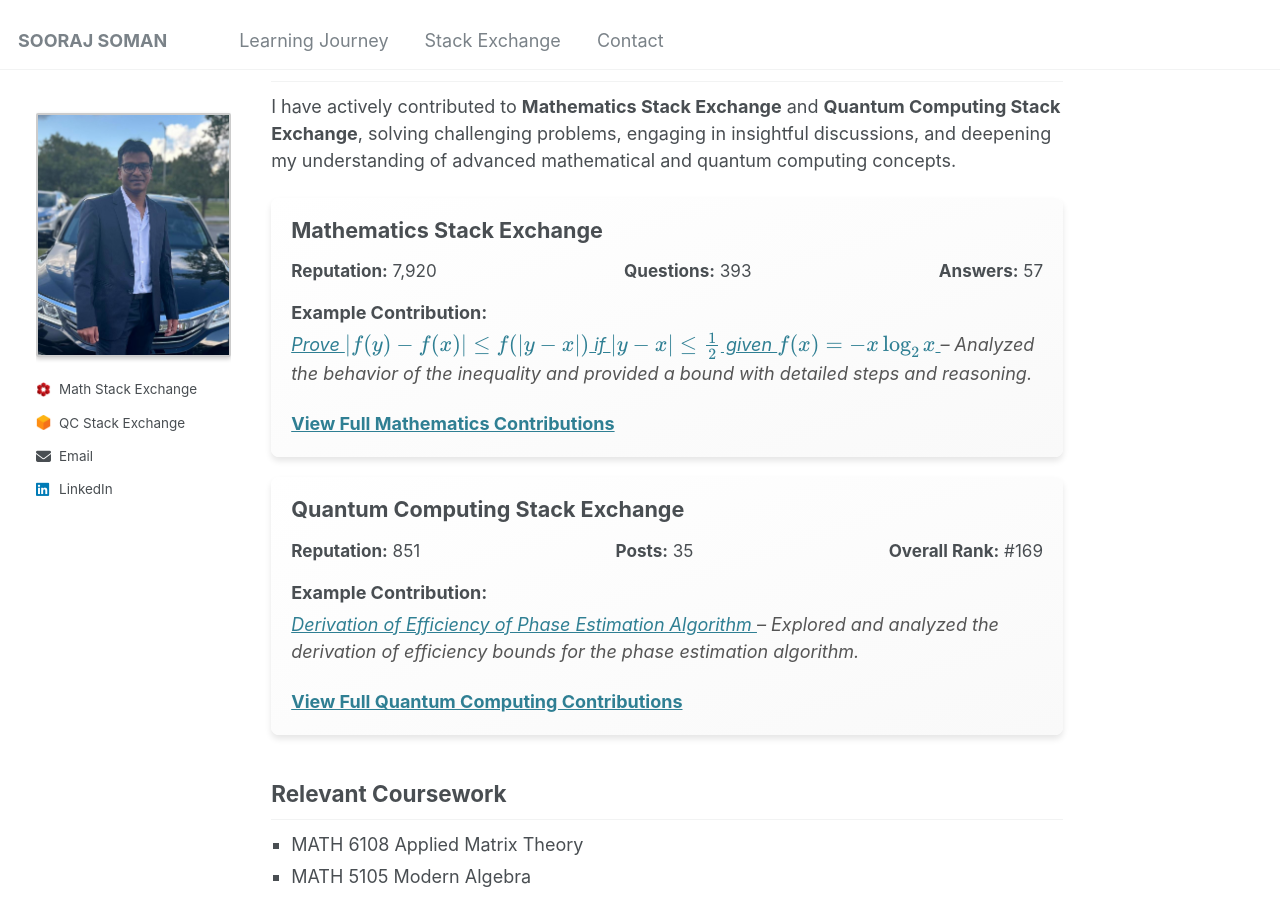
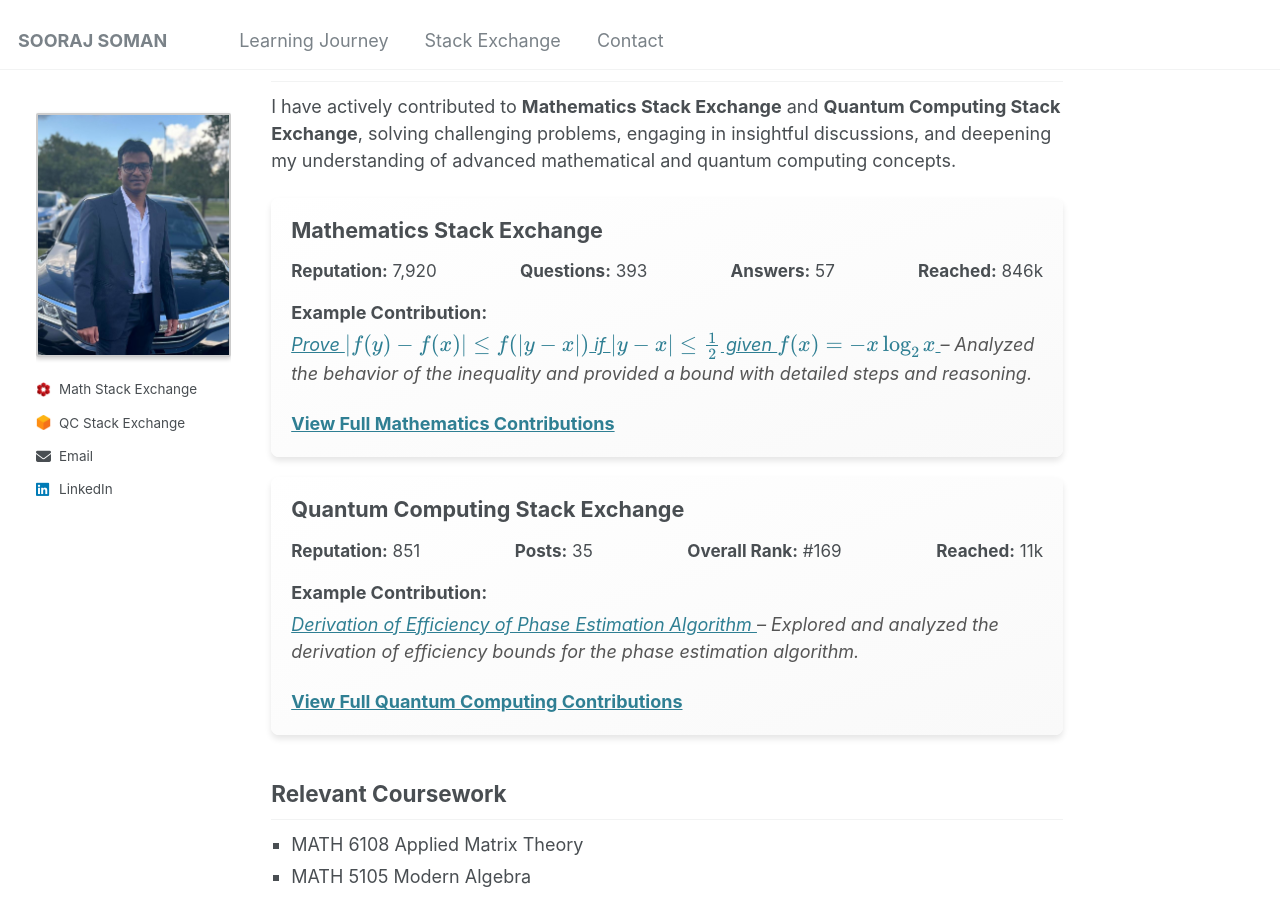
Before and after one commit to soorajss1729/soorajss1729.github.io, a Jekyll site: the page built from _pages/about.md, in a window 1280 px wide and 900 px high, scrolled down 953 px. Built offline with Jekyll 4.4.1, drawn with Linux system fonts in a browser that asks for light colours.

Commit message:
Update about.md

```diff
--- a/_pages/about.md
+++ b/_pages/about.md
@@ -77,6 +77,7 @@
     <div><strong>Reputation:</strong> 7,920</div>
     <div><strong>Questions:</strong> 393</div>
     <div><strong>Answers:</strong> 57</div>
+    <div><strong>Reached:</strong> 846k</div>
   </div>
   <!-- Example Contribution -->
   <div style="margin-top: 15px;">
@@ -106,6 +107,7 @@
     <div><strong>Reputation:</strong> 851</div>
     <div><strong>Posts:</strong> 35</div>
     <div><strong>Overall Rank:</strong> #169</div>
+    <div><strong>Reached:</strong> 11k</div>
   </div>
   <!-- Example Contribution -->
   <div style="margin-top: 15px;">
```
